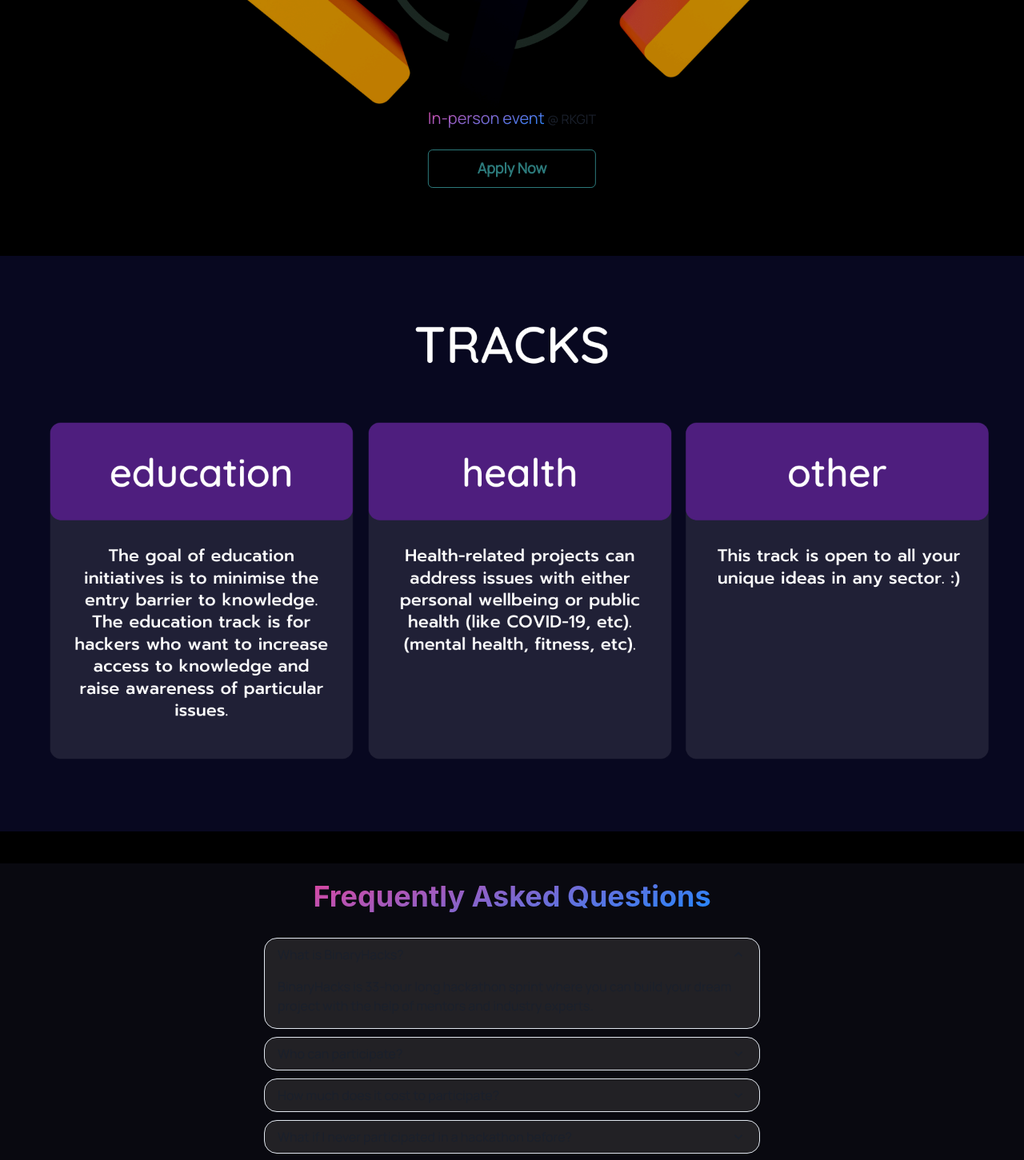
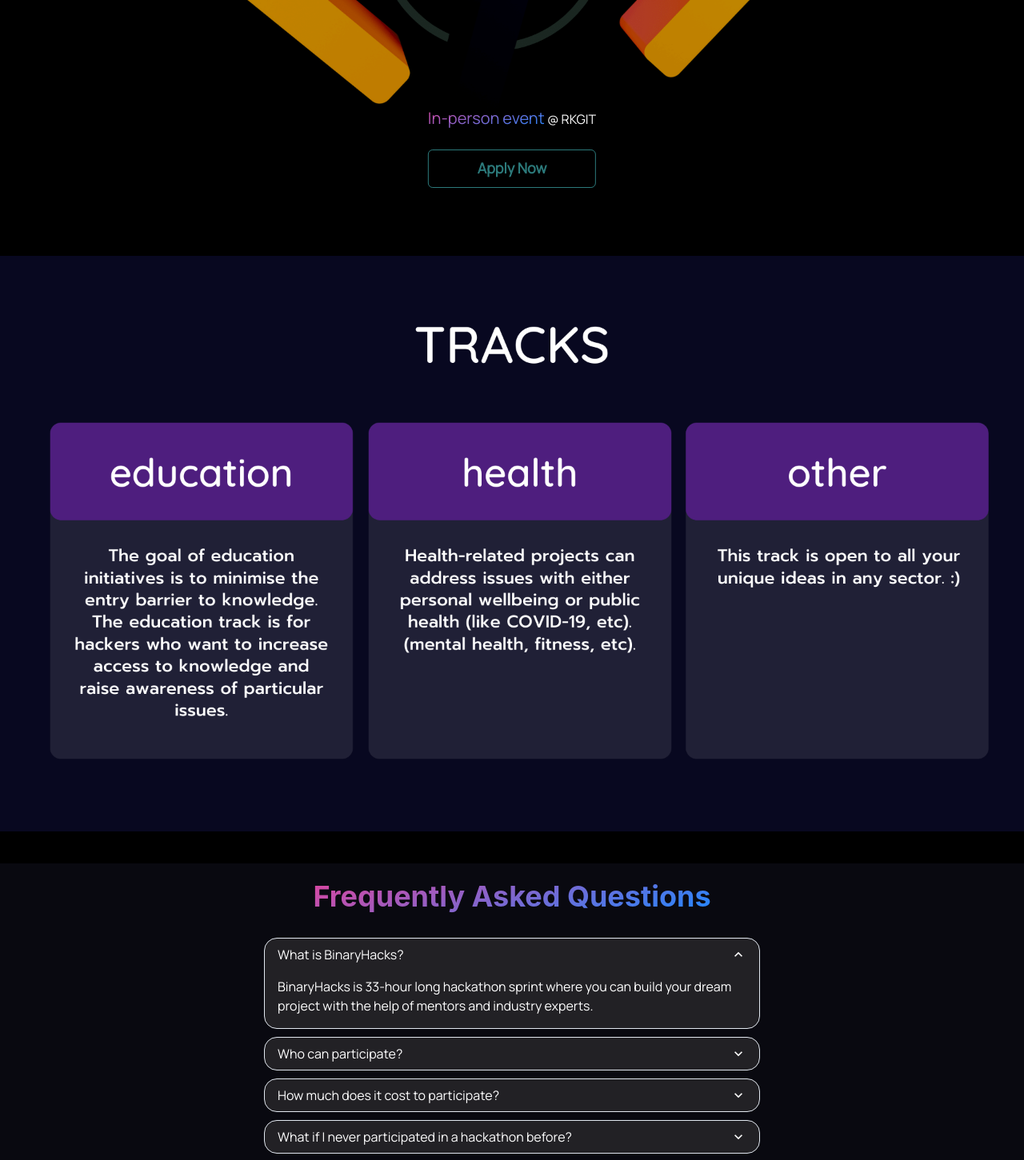
Before and after one commit to thebinaryclub/officialwebsite, a React (Create React App) app: page /binaryhacks in a window 1280 px wide. Shown: the part 440-1891 px from the top of the page at 80% size. Built offline with nearby package versions, Linux system fonts and the light colour scheme; a web font is replaced by a local one.

Commit message:
changed color

```diff
--- a/src/components/Hacks/FAQ/styles.css
+++ b/src/components/Hacks/FAQ/styles.css
@@ -5,6 +5,7 @@
     /* background: -webkit-linear-gradient(-70deg, #db469f 0%, #2188ff 100%); */
     background: rgba(59, 57, 57, 0.514);
     border-radius: 16px;
+    color: white;
 }
 .accord-container {
     display: flex;
--- a/src/components/Hacks/Header/index.js
+++ b/src/components/Hacks/Header/index.js
@@ -26,7 +26,7 @@ const Header = () => {
         />
       </Box>
       <Flex className='head-text-container' flexDirection="column">
-        <Text mt={6}><span className="text-1">In-person event</span> @ RKGIT</Text>
+        <Text color={'white'} mt={6}><span className="text-1">In-person event</span> @ RKGIT</Text>
         <Button variant={'outline'} mt={6} colorScheme='teal' size='lg'>Apply Now</Button>
       </Flex>
     </Box>
```
